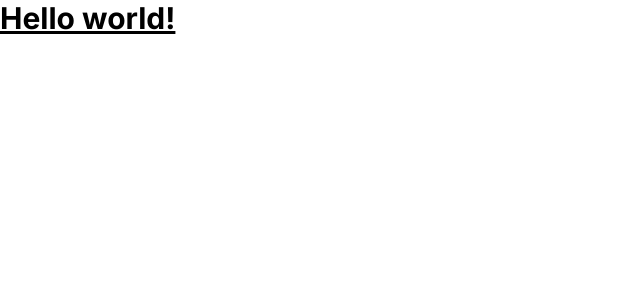
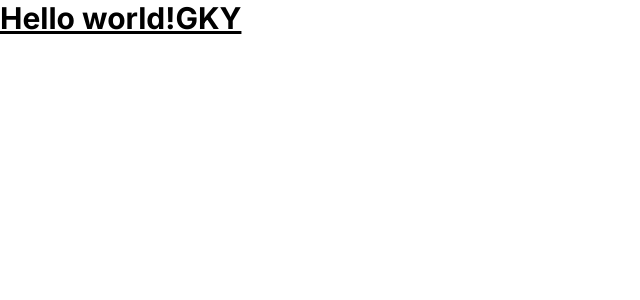
Before and after one commit to koffygeek/Merchanza, a React (Vite) app in the folder frontend/: page / in a window 1280 px wide. Shown: the top 300 px of the page, without its empty margins (0-640 px from the left). Built offline with nearby package versions, Linux system fonts and the light colour scheme; a web font is replaced by a local one.

Commit message:
installation npm react router

```diff
--- a/frontend/package.json
+++ b/frontend/package.json
@@ -11,7 +11,8 @@
   },
   "dependencies": {
     "react": "^18.2.0",
-    "react-dom": "^18.2.0"
+    "react-dom": "^18.2.0",
+    "react-router-dom": "^6.23.1"
   },
   "devDependencies": {
     "@types/react": "^18.2.66",
--- a/frontend/src/App.jsx
+++ b/frontend/src/App.jsx
@@ -1,3 +1,3 @@
 export default function App() {
-  return <h1 className="text-3xl font-bold underline">Hello world!</h1>;
+  return <h1 className="text-3xl font-bold underline">Hello world!GKY</h1>;
 }
```
Also changed, not shown: 1 other file (tests, documents, lock files or other folders).
